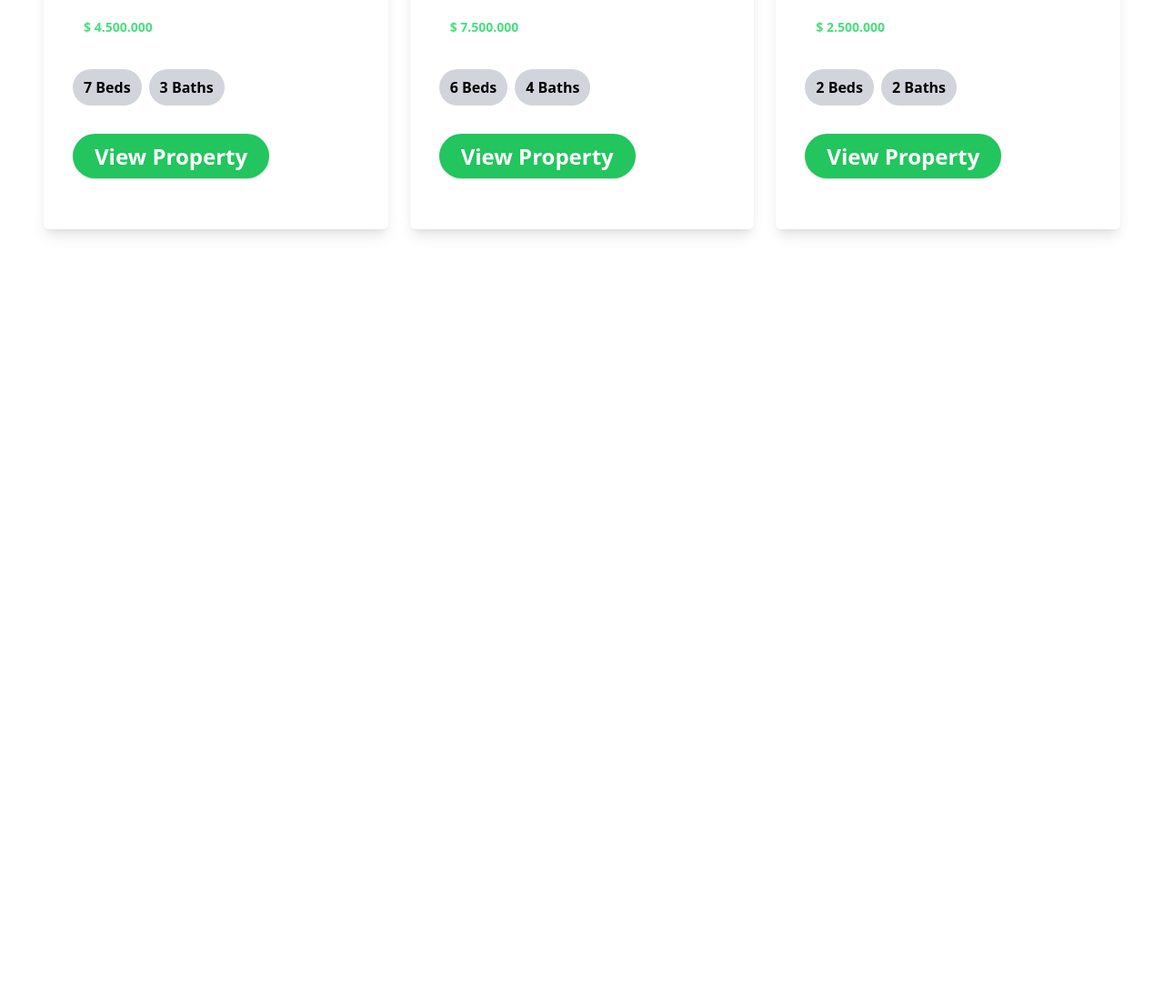
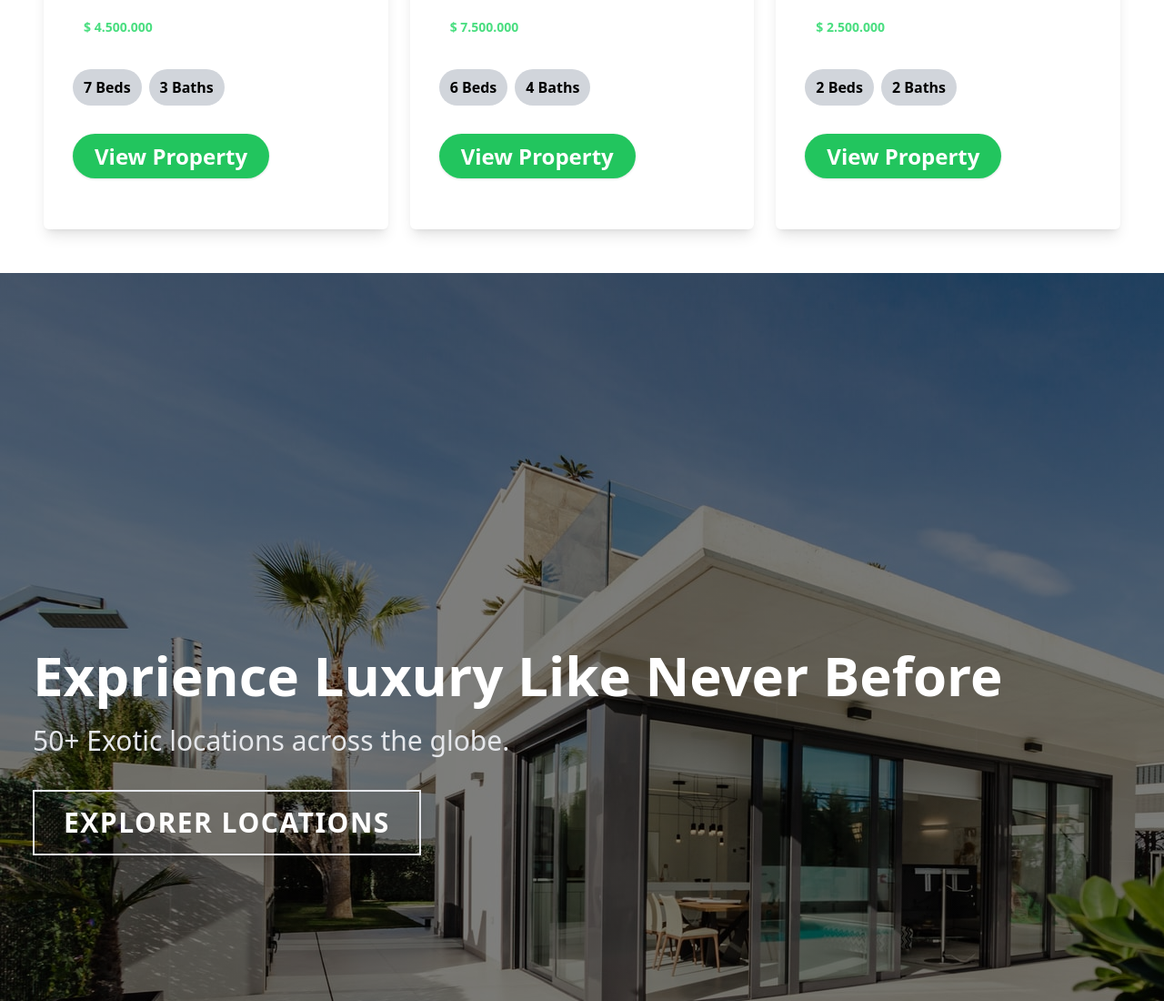
Before and after one commit to RitonX/TailwindCss-Mini-Project, a website: page public/index.html in a window 1280 px wide. Shown: the part 1196-2296 px from the top of the page at 91% size. Before the commit the page ends 1496 px from the top, so only its background shows below. Drawn offline with Linux system fonts and the light colour scheme.

Commit message:
design site banner and background image

```diff
--- a/public/index.html
+++ b/public/index.html
@@ -2,6 +2,7 @@
 <html lang="en">
 
 <head>
+    <link rel="stylesheet" href="./style.css">
     <script src="./tailwind.js"></script>
     <title>RitonX RealEstate</title>
 </head>
@@ -134,6 +135,18 @@
     </div>
     <!-- Catd Section -->
 
+    <!-- Site Banner -->
+    <div class="banner h-screen py-20">
+        <div class="container mx-auto px-6 mt-80">
+            <h2 class=" text-white font-bold text-6xl p-3">Exprience Luxury Like Never Before</h2>
+            <h3 class="text-gray-200 p-3 text-3xl font-normal ">50+ Exotic locations across the globe. </h3>
+            <button class="shadow-lg uppercase ml-3 mt-6 text-white tracking-wider font-bold px-8 py-4 text-3xl border-2">
+                Explorer Locations
+            </button>
+        </div>
+    </div>
+    <!-- Site Banner -->
+
 </body>
 
 </html>
--- /dev/null
+++ b/public/style.css
@@ -0,0 +1,3 @@
+.banner{
+    background-image: linear-gradient(rgba(0,0,0,0.5),rgba(0,0,0,0.5)), url(./images/luxury.jpg);
+}
```
